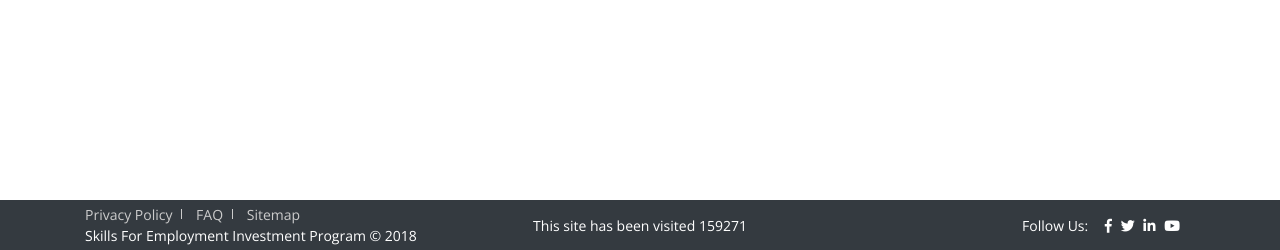
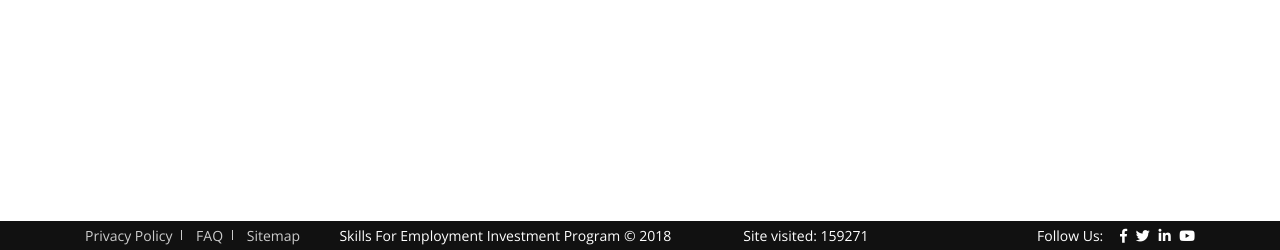
Before and after one commit to tappdevs/tappdevs.github.io, a PHP site: page /seip/our-works.html in a window 1280 px wide. Shown: the part 550-800 px from the top of the page. Run offline with PHP 8.4, Linux system fonts and the light colour scheme.

Commit message:
Html fixed

```diff
--- a/seip/about.html
+++ b/seip/about.html
@@ -909,7 +909,7 @@
 
 <footer>
 
-  <div class="footer-before bg-dark text-white">
+  <div class="footer-before text-white">
     <div class="container">
       <div class="row align-items-center py-1 justify-content-between">
         <div class="col">
@@ -940,7 +940,6 @@
 
 </footer>
 
-
 <script src="js/jquery-3.3.1.min.js"></script>
 <script src="js/bootstrap.bundle.min.js"></script>
 <script src="js/custom_script.js"></script>
--- a/seip/admission-circular.html
+++ b/seip/admission-circular.html
@@ -202,7 +202,7 @@
 
 <footer>
 
-  <div class="footer-before bg-dark text-white">
+  <div class="footer-before text-white">
     <div class="container">
       <div class="row align-items-center py-1 justify-content-between">
         <div class="col">
--- a/seip/contact.html
+++ b/seip/contact.html
@@ -192,7 +192,7 @@
 
 <footer>
 
-  <div class="footer-before bg-dark text-white">
+  <div class="footer-before text-white">
     <div class="container">
       <div class="row align-items-center py-1 justify-content-between">
         <div class="col">
--- a/seip/css/style.css
+++ b/seip/css/style.css
@@ -128,7 +128,7 @@ footer a:hover{color:#fff;}
 .footer-before .socials a{color:#fff;font-size:14px;margin-left:5px;}
 .footer-middle{background:#555;color:#fff;}
 /*copyright*/
-.footer-before, .copyright{background:#555;}
+.footer-before, .copyright{background:#111;}
 /*team-member*/
 .team-member{margin-bottom:30px;border:1px solid #eee;transition:all .3s;}
 .team-member:hover{background:#f9f9f9;}
--- a/seip/gallery.html
+++ b/seip/gallery.html
@@ -290,7 +290,7 @@
 
 <footer>
 
-  <div class="footer-before bg-dark text-white">
+  <div class="footer-before text-white">
     <div class="container">
       <div class="row align-items-center py-1 justify-content-between">
         <div class="col">
--- a/seip/index.html
+++ b/seip/index.html
@@ -292,7 +292,7 @@
 
 <footer>
 
-  <div class="footer-before bg-dark text-white">
+  <div class="footer-before text-white">
     <div class="container">
       <div class="row align-items-center py-1 justify-content-between">
         <div class="col">
--- a/seip/notices.html
+++ b/seip/notices.html
@@ -203,7 +203,7 @@
 
 <footer>
 
-  <div class="footer-before bg-dark text-white">
+  <div class="footer-before text-white">
     <div class="container">
       <div class="row align-items-center py-1 justify-content-between">
         <div class="col">
--- a/seip/our-works.html
+++ b/seip/our-works.html
@@ -142,19 +142,23 @@
   </div>
 </div>
 
-<footer >
+<footer>
 
-  <div class="footer-before bg-dark text-white">
+  <div class="footer-before text-white">
     <div class="container">
-      <div class="row align-items-center py-1">
-        <div class="col-sm-4">
-          <div class="footer-link"><a href="#">Privacy Policy</a> <a href="#">FAQ</a> <a href="#">Sitemap</a></div>
+      <div class="row align-items-center py-1 justify-content-between">
+        <div class="col">
+          <div class=" footer-link">
+            <a href="#">Privacy Policy</a> <a href="#">FAQ</a> <a href="#">Sitemap</a>
+          </div>
+        </div>
+        <div class="text-center">
           <p class="mb-0">Skills For Employment Investment Program &copy; 2018</p>
         </div>
-        <div class="col-sm-4 text-center">
-          <p class="mb-0">This site has been visited 159271</p>
+        <div class="col text-center">
+          <p class="mb-0">Site visited: 159271</p>
         </div>
-        <div class="col-sm-4 row justify-content-end">
+        <div class="col d-flex justify-content-end">
 
           <div class="socials">
             <span class="mr-2">Follow Us: </span>
--- a/seip/statistics.html
+++ b/seip/statistics.html
@@ -548,7 +548,7 @@
 
 <footer>
 
-  <div class="footer-before bg-dark text-white">
+  <div class="footer-before text-white">
     <div class="container">
       <div class="row align-items-center py-1 justify-content-between">
         <div class="col">
```
Also changed, not shown: seip/course-locator.html (+12 -9 lines), seip/seip-graduate.html (+12 -9 lines).
